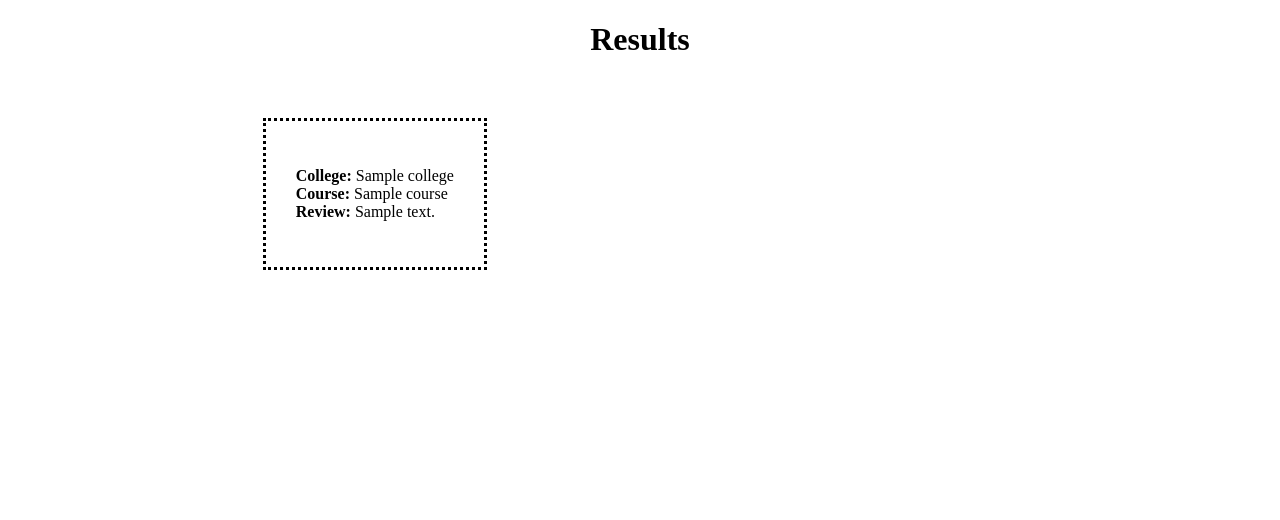
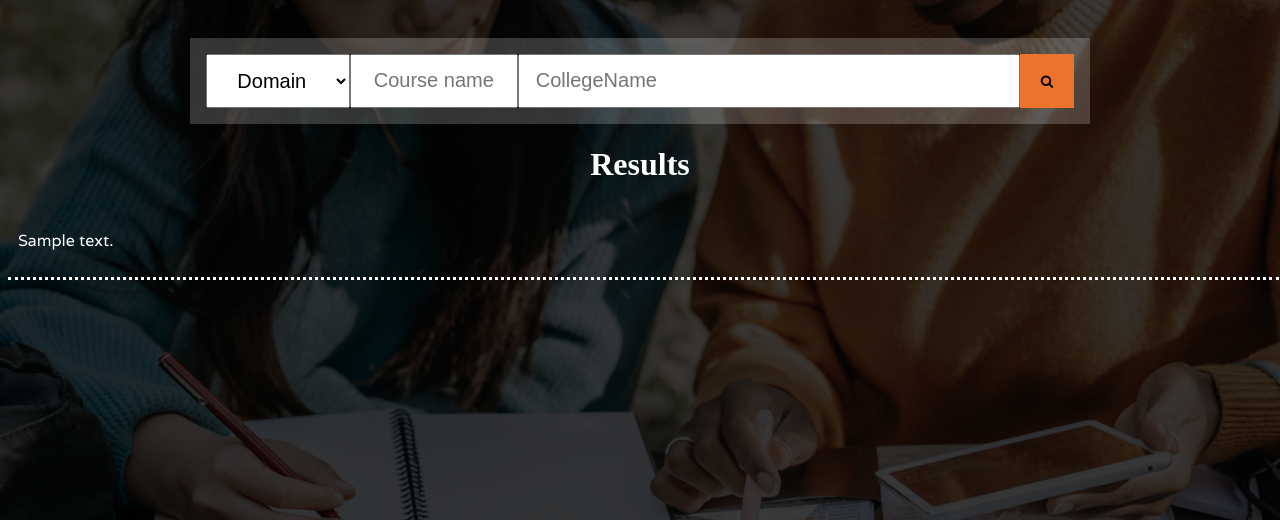
Before and after one commit to qor-101/cafe-review, a Django app: template reviewapp/templates/results.html in a window 1280 px wide. Shown: the top 520 px of the page. Run offline with Django 3.2, Linux system fonts and the light colour scheme; the template is opened without the code that fills it: most values are stand-ins (such as "Sample title", 1, 10 or a date in 2020).

Commit message:
result page updated

```diff
--- a/reviewapp/templates/results.html
+++ b/reviewapp/templates/results.html
@@ -3,29 +3,113 @@
 <html>
   <head>
     <title>search results</title>
+    <link rel="stylesheet" href="https://cdnjs.cloudflare.com/ajax/libs/font-awesome/4.7.0/css/font-awesome.min.css">
+    <style type="text/css">
+    @import url('https://fonts.googleapis.com/css?family=Josefin+Sans|Ubuntu');
+    @import url('https://fonts.googleapis.com/css?family=Varela');
+
+    body{
+      background-image: url("{% static 'res.png' %}");
+      background-size: cover;
+    }
+    h1{
+      color: white;
+    }
+    .searching{
+      align-items: center;
+      display:flex;
+      justify-content: center;
+      margin-top:3%;
+      overflow: hidden;
+    }
+    .formele{
+      display: block;
+      float: left;
+    }
+    #btn{
+      height: 3.4rem;
+      width: 3.4rem;
+      outline: none;
+      border:none;
+      background-color: #EC732B;
+    }
+    #branch{
+      height: 3.4rem;
+      width:9rem;
+      font-size: 1.25rem;
+      text-align: center;
+      outline: none;
+      color:gray;
+    }
+    #course{
+      height: 3rem;
+      width: 10rem;
+      font-size: 1.25rem;
+      outline: none;
+      text-align: center;
+      caret-color: #EC732B;
+
+    }
+    #college{
+      height: 3rem;
+      width: 30rem;
+      font-size: 1.25rem;
+      outline: none;
+      padding-left: 1rem;
+      caret-color: #EC732B;
+    }
+    #ii{
+      border: rgba(247, 247, 250, 0.2) 1rem solid;
+    }
+    #branch{
+      color: black;
+    }
+    p{
+      font-family: Varela;
+    }
+    span{
+      font-size: 1.5rem;
+      font-weight: bolder;
+    }
+    </style>
     <script>
-
+      function validate() {
+        var col = document.forms["ii"]["college"].value;
+        if (col.length <= 8) {
+          alert("College name is too short.");
+          return false;
+        }
+        if('{{ bool }}'=="No"){
+          alert('Sorry, No Results Found');
+        }
+      }
     </script>
   </head>
   <body>
+    <div class="searching">
+      <form id="ii" action="/fetch" method="POST" onsubmit="return validate()">
+        <select id ="branch" name = "branch" class="formele" required>
+            <option class="one" value="" selected disabled hidden>Domain</option>
+            <option class="one" value="Arts">Arts</option>
+            <option class="one" value="Engineering">Engineering</option>
+            <option class="one" value="Medicine">Medicine</option>
+            <option class="one" value="Law">Law</option>
+        </select>
+        <input type="text" placeholder="Course name" name="course" id="course" class="formele" required>
+        <input type="text" placeholder="CollegeName" name="college" id="college" class="formele">
+        <button type="submit" id="btn"><i class="fa fa-search"></i></button>
+      </form>
+    </div>
+
+    <div id="div2">
     <h1><center>Results</center></h1>
-    <br>
-    <br>
-    <table style="margin-left: 20%; margin-right: 20%; border-width: 3px; border-style:none;">
     {% for item in items %}
-    <tr>
-    <td style="padding: 30px; border-width: 3px; border-style:dotted;">
-    <p>
-        <b>College:</b> {{item.college}}
-        <br>
-        <b>Course:</b> {{item.course}}
-        <br>
-        <b>Review:</b> {{item.review}}
-        <br>
-    </p>
-    </td>
-    </tr>
+    <div style="padding: 10px; border-width: 3px; border-bottom-style:dotted; color: white;width: 99%; font-family: Varela;" id=div2>
+      <p>
+          {{item.review}}
+      </p>
+    </div>
     {% endfor %}
-    </table>
+    </div>
   </body>
 </html>
--- a/reviewapp/templates/search.html
+++ b/reviewapp/templates/search.html
@@ -64,6 +64,9 @@
 		#ii{
 			border: rgba(247, 247, 250, 0.2) 1rem solid;
 		}
+		#branch{
+      color: black;
+    }
 	</style>
 	<script type="text/javascript">
 		function validate() {
--- a/static/style.css
+++ b/static/style.css
@@ -22,7 +22,7 @@ body{
     background: url('back.png');
     -webkit-background-clip: text;
     background-position: 0 0;
-    animation: back 20s linear infinite;
+    animation: back 40s linear infinite;
     }
 @keyframes back{
     100%{
```
Also changed, not shown: db.sqlite3.
